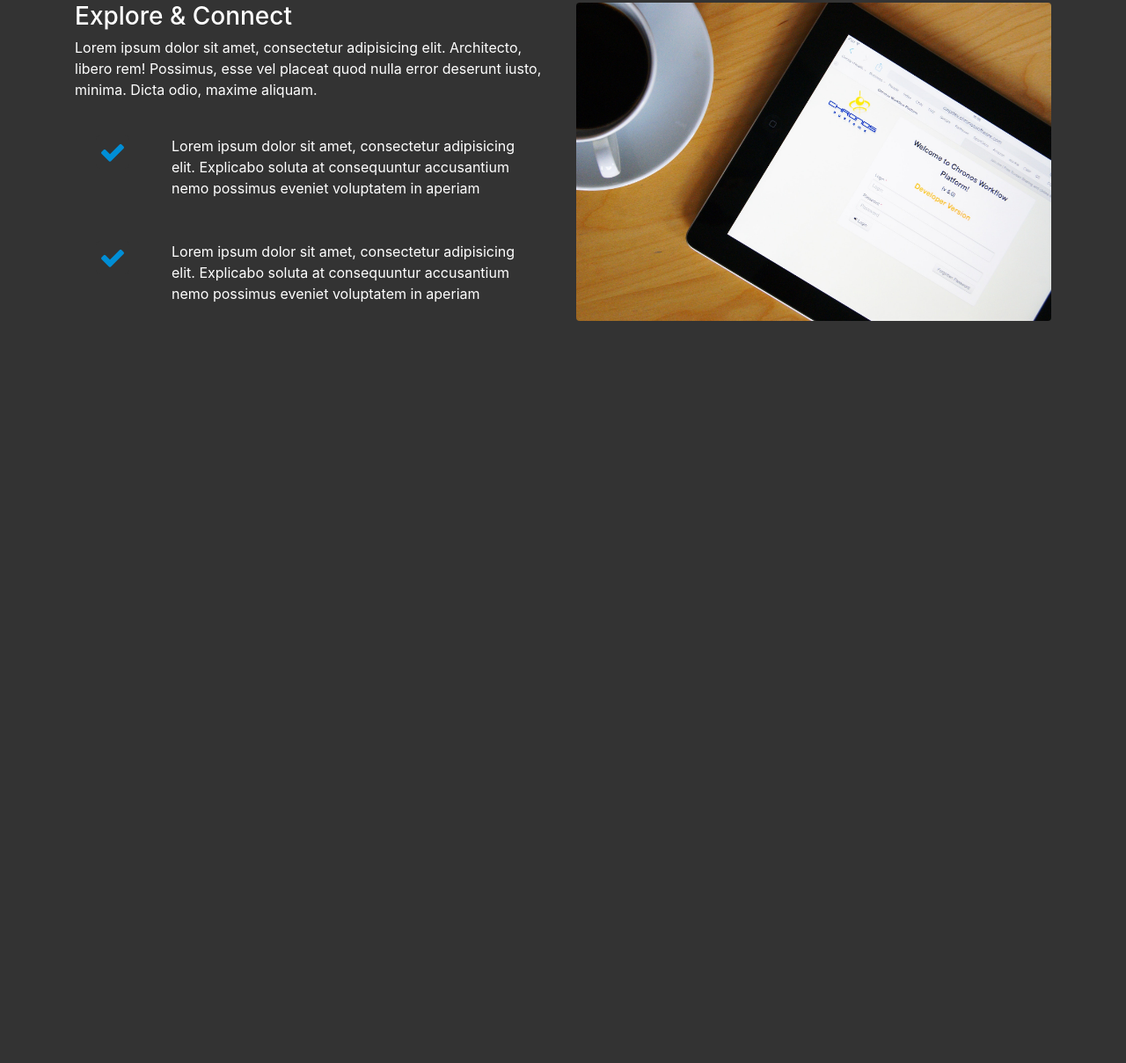
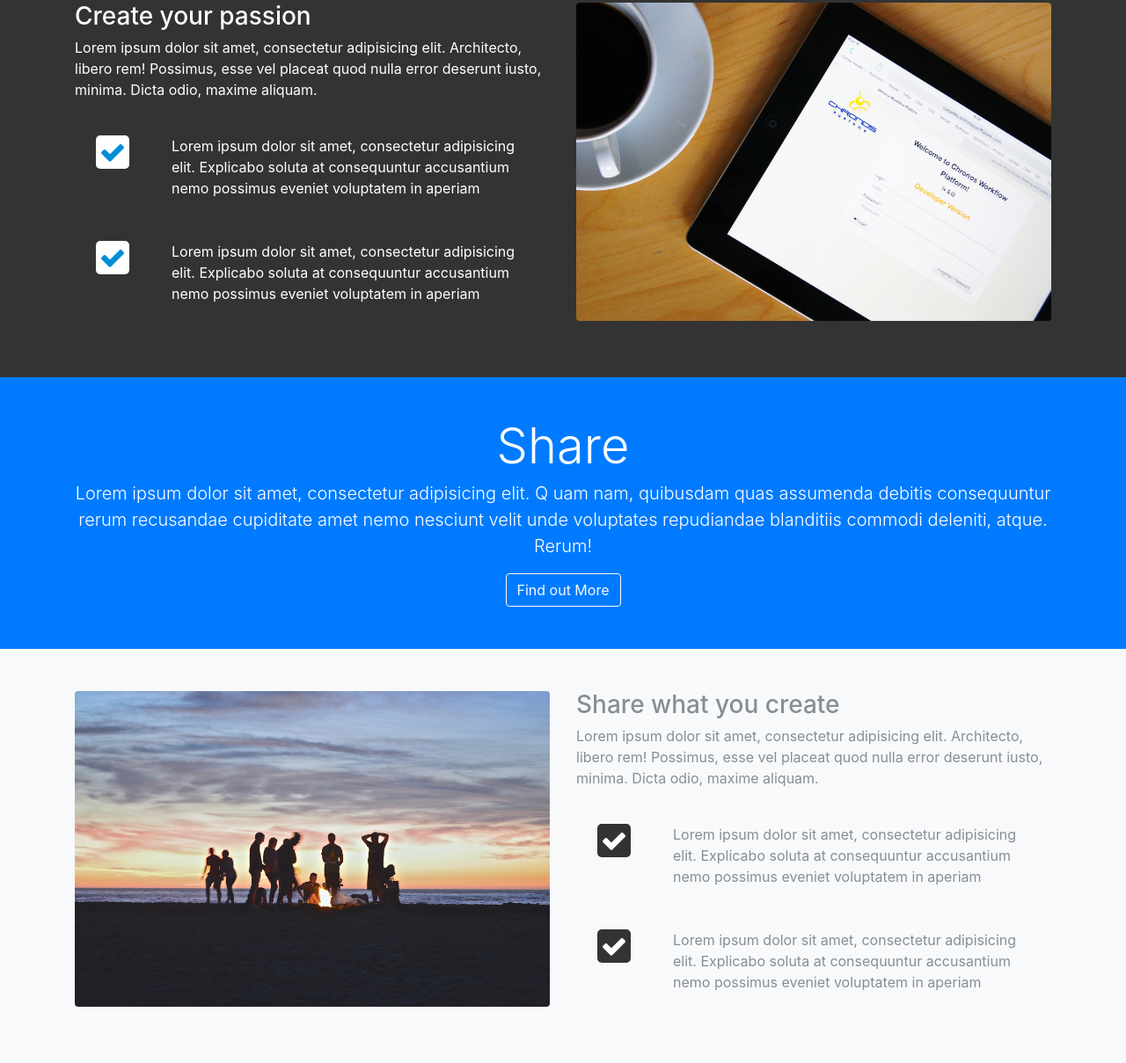
Before and after one commit to vs2018/LoopLAB-Bootstrap, a website: page src/index.html in a window 1280 px wide. Shown: the part 1836-3045 px from the top of the page at 88% size. Before the commit the page ends 2265 px from the top, so only its background shows below. Drawn offline with Linux system fonts and the light colour scheme.

Commit message:
created the share section

```diff
--- a/src/index.html
+++ b/src/index.html
@@ -201,7 +201,7 @@
       <div class="row">
 
         <div class="col-md-6">
-          <h3>Explore & Connect</h3>
+          <h3>Create your passion</h3>
           <p>Lorem ipsum dolor sit amet, consectetur adipisicing elit. Architecto, libero rem! Possimus, esse vel placeat quod nulla error deserunt iusto, minima. Dicta odio, maxime aliquam.</p>
           <div class="d-flex flex-row">
             <div class="p-4 align-self-start">
@@ -234,6 +234,72 @@
   </section>
 
 
+  <!-- SHARE HEAD -->
+  <section id="share-head-section" class="bg-primary">
+    <div class="container">
+      <div class="row">
+        <div class="col text-center">
+          <div class="py-5">
+            <h1 class="display-4">
+              Share
+            </h1>
+            <p class="lead">
+              Lorem ipsum dolor sit amet, consectetur adipisicing elit. Q
+              uam nam, quibusdam quas assumenda debitis
+              consequuntur rerum recusandae cupiditate amet
+              nemo nesciunt velit unde voluptates repudiandae
+              blanditiis commodi deleniti, atque. Rerum!
+            </p>
+            <a href="" class="btn btn-outline-light">Find out More</a>
+          </div>
+
+        </div>
+      </div>
+    </div>
+  </section>
+
+  <!-- SHARE SECTION -->
+  <section id="share-section" class="py-5 bg-light text-muted">
+    <div class="container">
+      <div class="row">
+        <div class="col-md-6">
+          <img src="img/share-section1.jpg" alt="" class="img-fluid mb-3 rounded">
+        </div>
+
+        <div class="col-md-6">
+          <h3>Share what you create</h3>
+          <p>Lorem ipsum dolor sit amet, consectetur adipisicing elit. Architecto, libero rem! Possimus, esse vel placeat quod nulla error deserunt iusto, minima. Dicta odio, maxime aliquam.</p>
+          <div class="d-flex flex-row">
+            <div class="p-4 align-self-start">
+              <i class="fa fa-check"></i>
+            </div>
+            <div class="p-4 align self-end">
+              Lorem ipsum dolor sit amet, consectetur adipisicing elit. Explicabo
+              soluta at consequuntur accusantium nemo
+              possimus eveniet voluptatem in aperiam
+            </div>
+          </div>
+
+          <div class="d-flex flex-row">
+            <div class="p-4 align-self-start">
+              <i class="fa fa-check"></i>
+            </div>
+            <div class="p-4 align self-end">
+              Lorem ipsum dolor sit amet, consectetur adipisicing elit. Explicabo
+              soluta at consequuntur accusantium nemo
+              possimus eveniet voluptatem in aperiam
+            </div>
+          </div>
+
+        </div>
+
+      </div>
+    </div>
+  </section>
+
+
+
+
 
 
 
--- a/src/scss/style.scss
+++ b/src/scss/style.scss
@@ -50,7 +50,7 @@ body{
   }
 }
 
-#explore-section{
+#explore-section, #share-section{
   .fa{
     color:#fff;
     background:#333;
@@ -63,7 +63,7 @@ body{
 #create-section{
   .fa{
     color:$primary-color;
-    background:#333;
+    background:#fff;
     padding:4px;
     border-radius:5px;
     font-size:$icon-size;
```
Also changed, not shown: src/css/style.css.
